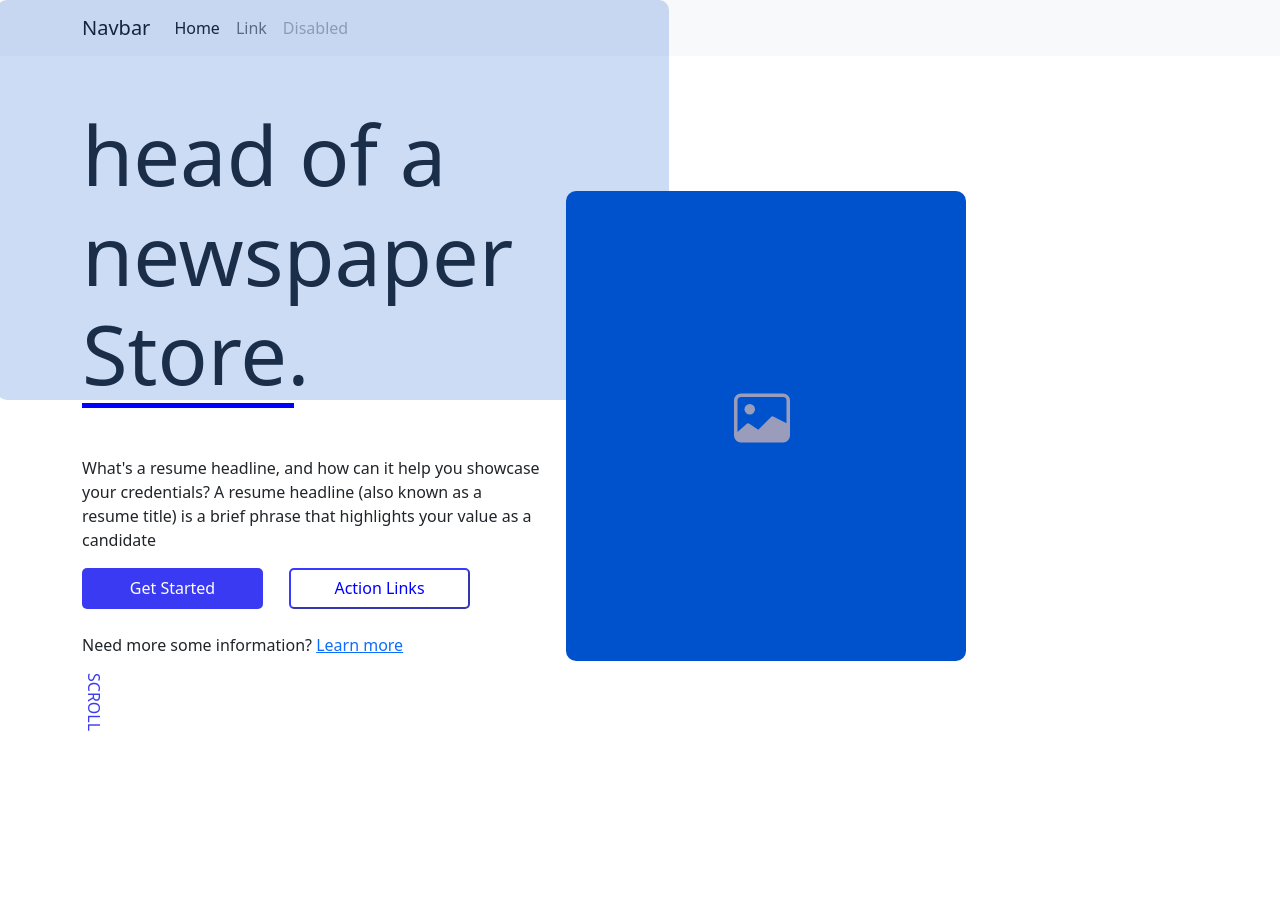
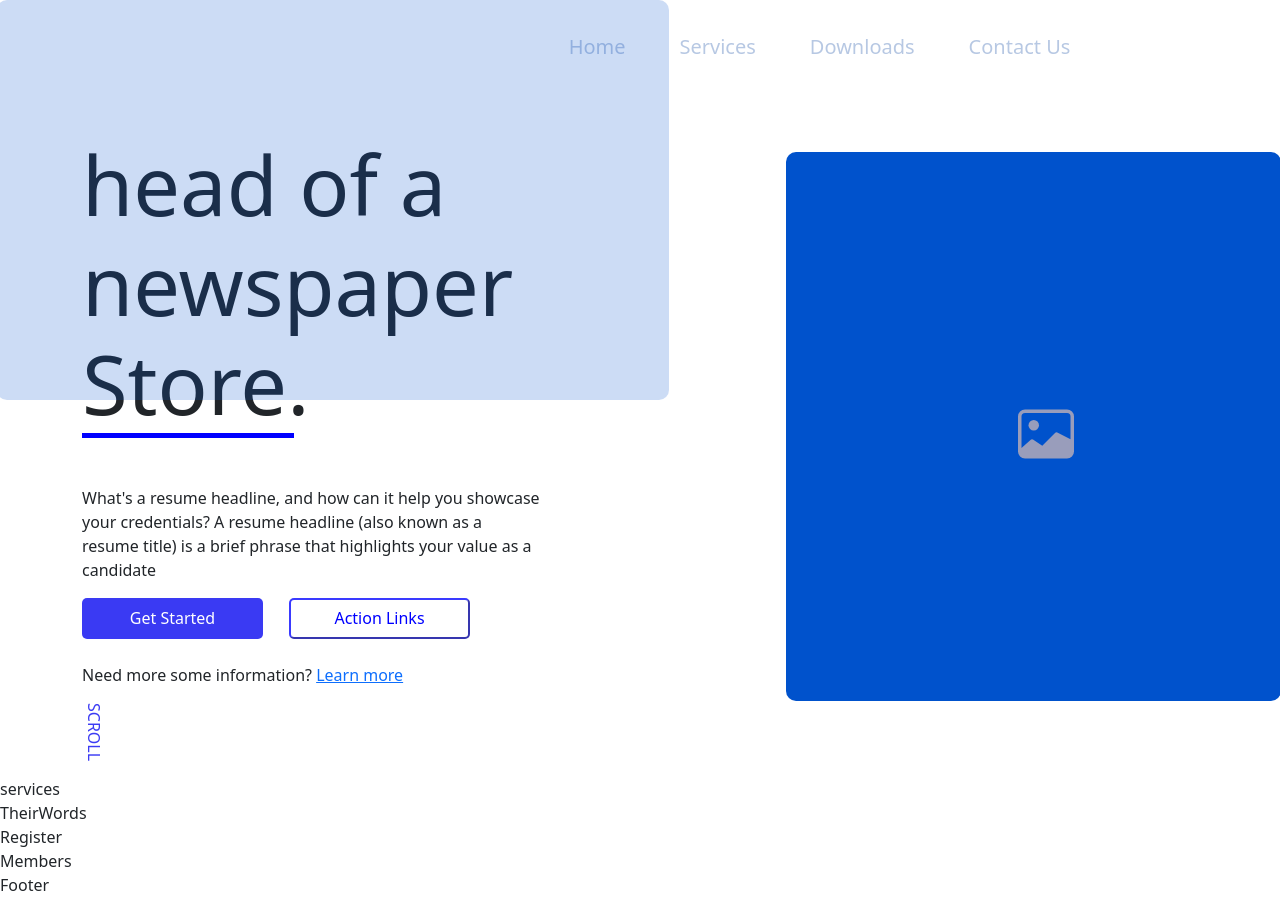
Before and after one commit to Hakan-Baglan/react-case, a React (Create React App) app: page / in a window 1280 px wide. Before the commit the page ends 800 px from the top, so only its background shows below. Built offline with nearby package versions, Linux system fonts and the light colour scheme.

Commit message:
navbar yapılıyor

```diff
--- a/src/App.js
+++ b/src/App.js
@@ -14,11 +14,11 @@ function App() {
       <Header />
       <div>
       <HeroBanner />
-      {/* <Services />
+      <Services />
       <TheirWords />
       <Register />
       <Members />
-      <Footer /> */}
+      <Footer />
       </div>
     </div>
   );
--- a/src/components/Header.css
+++ b/src/components/Header.css
@@ -0,0 +1,15 @@
+.navbar{
+    margin-left: 273px;
+}
+.navbar ul{
+    list-style: none;
+}
+
+.navbar ul li{
+    margin-left: 54px;
+}
+.navbar li a{
+    color: #b7c8e3 !important;
+    font-size: 20px;
+    cursor: pointer;
+}
--- a/src/components/Header.js
+++ b/src/components/Header.js
@@ -4,42 +4,19 @@ import './Header.css';
 export default class Header extends Component {
   render() {
     return (
-      <nav className="navbar navbar-expand-lg navbar-light bg-light">
-        <div className="container">
-          <a className="navbar-brand" href="#" >
-            Navbar
-          </a>
-          <button
-            className="navbar-toggler"
-            type="button"
-            data-bs-toggle="collapse"
-            data-bs-target="#navbarSupportedContent"
-            aria-controls="navbarSupportedContent"
-            aria-expanded="false"
-            aria-label="Toggle navigation"
-          >
-            <span className="navbar-toggler-icon"></span>
-          </button>
-          <div className="collapse navbar-collapse" id="navbarSupportedContent">
-            <ul className="navbar-nav me-auto mb-2 mb-lg-0">
-              <li className="nav-item">
-                <a className="nav-link active" aria-current="page" href="#">
-                  Home
-                </a>
-              </li>
-              <li className="nav-item">
-                <a className="nav-link" href="#">
-                  Link
-                </a>
-              </li>
+      <div>
+        <div className="navbar justify-content-center">
+          <ul className="d-flex mt-4">
+            <li><a>Home</a></li>
+            <li><a>Services</a></li>
+            <li><a>Downloads</a></li>
+            <li><a>Contact Us</a></li>
+          </ul>
+        </div>
+        <div className="iconlar">
 
-              <li className="nav-item">
-                <a className="nav-link disabled">Disabled</a>
-              </li>
-            </ul>
-          </div>
         </div>
-      </nav>
+      </div>
     );
   }
 }
--- a/src/components/HeroBanner.css
+++ b/src/components/HeroBanner.css
@@ -57,10 +57,10 @@
 }
 .img-alani{
     position: absolute;
-    width: 400px;
-    height: 470px;
-    right: 314px;
-    top: 191px;
+    width: 495px;
+    height: 549px;
+    right: -1px;
+    top: 152px;
     background: #0052CC;
     border-radius: 10px;
 
@@ -69,6 +69,6 @@
     height: 56px;
     color: #999dbb;
     width: 100px;
-    margin-top: 199px;
-    margin-left: 146px;
+    margin-top: 254px;
+    margin-left: 210px;
 }
```
